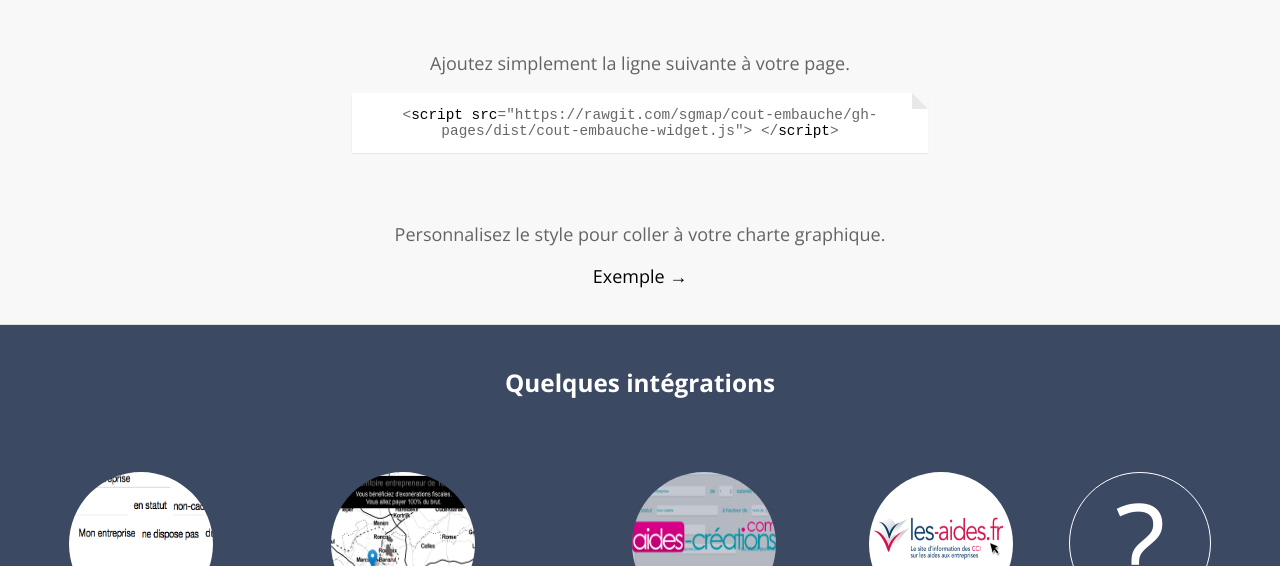
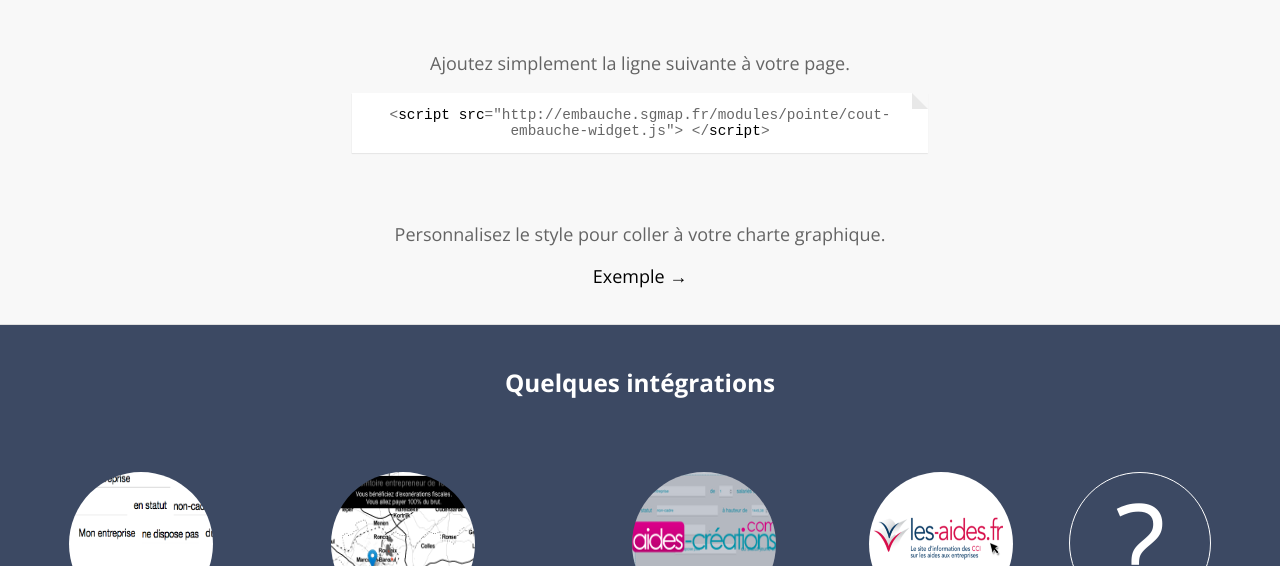
Before and after one commit to betagouv/paie-www, a plain HTML site: page index.html in a window 1280 px wide. Shown: the part 1213-1779 px from the top of the page. Drawn offline with nearby package versions, Linux system fonts and the light colour scheme.

Commit message:
Update widget link
The previous was throttled

```diff
--- a/index.html
+++ b/index.html
@@ -60,7 +60,7 @@
  				Ajoutez simplement la ligne suivante à votre page.
 			</p>
 			<code>
-				<span><</span><em>script src</em>="https://rawgit.com/sgmap/cout-embauche/gh-pages/dist/cout-embauche-widget.js">
+				<span><</span><em>script src</em>="http://embauche.sgmap.fr/modules/pointe/cout-embauche-widget.js">
 				<span><</span><span>/</span><em>script</em><span>></span>
 			</code>
 			<p>
```
